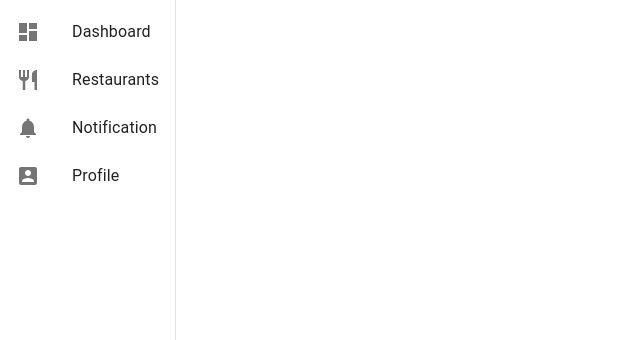
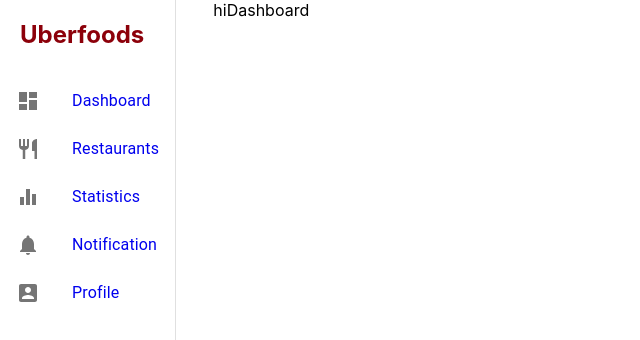
Before and after one commit to lirimmb/materialuidashboard, a React (Create React App) app: page /resDashboard in a window 1280 px wide. Shown: the top 340 px of the page, without its empty margins (0-640 px from the left). Built offline with nearby package versions, Linux system fonts and the light colour scheme.

Commit message:
+ react router

```diff
--- a/package.json
+++ b/package.json
@@ -10,6 +10,8 @@
     "@testing-library/user-event": "^12.1.10",
     "react": "^17.0.2",
     "react-dom": "^17.0.2",
+    "react-router": "^5.2.0",
+    "react-router-dom": "^5.2.0",
     "react-scripts": "4.0.3",
     "web-vitals": "^1.0.1"
   },
--- a/src/App.js
+++ b/src/App.js
@@ -1,12 +1,9 @@
 import './App.css';
-import Drawer from './component/RestaurantDashboard/Drawer';
-
+import RestaurantDashboard from './component/RestaurantDashboard/RestaurantDashboard';
 
 function App() {
   return (
-    <div className="App">
-      <Drawer/>
-    </div>
+      <RestaurantDashboard/>
   );
 }
 
--- /dev/null
+++ b/src/component/RestaurantDashboard/DashboardPage/DashboardPage.js
@@ -0,0 +1,13 @@
+import React, { Component } from 'react'
+
+export class DashboardPage extends Component {
+    render() {
+        return (
+            <div>
+                hiDashboard
+            </div>
+        )
+    }
+}
+
+export default DashboardPage
--- a/src/component/RestaurantDashboard/Drawer.js
+++ b/src/component/RestaurantDashboard/Drawer.js
@@ -7,17 +7,21 @@ import {
     ListItemText
     } from '@material-ui/core';
 import {ResMenuItems} from './ResMenuItems';
+import {Link} from 'react-router-dom';
 
 export class Drawer extends Component {
     render() {
         return (
-            <MUIDrawer variant="permanent">
+            <MUIDrawer variant="permanent" className="sidebar-drawer">
+                <h2 style={{color:'#8c000a', marginLeft:'20px'}}>Uberfoods</h2>
                 <List>
                     {ResMenuItems.map((menu,index)=>(
-                        <ListItem button key={menu}>
-                            <ListItemIcon>{menu.icon}</ListItemIcon>
-                            <ListItemText primary={menu.title}/>
-                        </ListItem>
+                        <Link to={menu.url} style={{textDecoration:'none'}}>
+                            <ListItem button key={menu}>
+                                <ListItemIcon>{menu.icon}</ListItemIcon>
+                                <ListItemText primary={menu.title}/>
+                            </ListItem>
+                        </Link>
                     ))}
                 </List>
             </MUIDrawer>
--- /dev/null
+++ b/src/component/RestaurantDashboard/NotificationsPage/Notifications.js
@@ -0,0 +1,13 @@
+import React, { Component } from 'react'
+
+export class Notifications extends Component {
+    render() {
+        return (
+            <div>
+                hiNotifications
+            </div>
+        )
+    }
+}
+
+export default Notifications
--- /dev/null
+++ b/src/component/RestaurantDashboard/ProfilePage/Profile.js
@@ -0,0 +1,13 @@
+import React, { Component } from 'react'
+
+export class Profile extends Component {
+    render() {
+        return (
+            <div>
+                hiProfile
+            </div>
+        )
+    }
+}
+
+export default Profile
--- a/src/component/RestaurantDashboard/ResMenuItems.js
+++ b/src/component/RestaurantDashboard/ResMenuItems.js
@@ -3,6 +3,7 @@ import DashboardIcon from '@material-ui/icons/Dashboard';
 import AccountBoxIcon from '@material-ui/icons/AccountBox';
 import NotificationsIcon from '@material-ui/icons/Notifications';
 import RestaurantIcon from '@material-ui/icons/Restaurant';
+import EqualizerIcon from '@material-ui/icons/Equalizer';
 
 export const ResMenuItems=[
     {
@@ -16,6 +17,11 @@ export const ResMenuItems=[
         icon:<RestaurantIcon/>
     },
     {
+        title: 'Statistics',
+        url:'resStatistics',
+        icon:<EqualizerIcon/>
+    },
+    {
         title: 'Notification',
         url:'resNotification',
         icon:<NotificationsIcon/>
--- /dev/null
+++ b/src/component/RestaurantDashboard/RestaurantDashboard.js
@@ -0,0 +1,41 @@
+import React, { Component } from 'react';
+import Drawer from './Drawer';
+import DashboardPage from './DashboardPage/DashboardPage';
+import {BrowserRouter as Router, Switch, Route} from 'react-router-dom';
+import Restaurants from './RestaurantPage/Restaurants';
+import Stats from './StatisticsPage/Stats';
+import Notifications from './NotificationsPage/Notifications'
+import Profile from './ProfilePage/Profile';
+import { Grid } from '@material-ui/core';
+import Paper from '@material-ui/core/Paper';
+
+
+
+
+export class RestaurantDashboard extends Component {
+    render() {
+        return (
+            <Router>
+                <Grid
+                    container
+                    spacing={0}
+                >
+                    <Grid item xs={2}>
+                        <Drawer/>
+                    </Grid>
+                    <Grid item xs={10}>
+                        <Switch>
+                            <Route path="/resDashboard" component={DashboardPage}/>
+                            <Route path="/resRestaurants" component={Restaurants}/>
+                            <Route path="/resStatistics" component={Stats}/>
+                            <Route path="/resNotification" component={Notifications}/>
+                            <Route path="/resProfile" component={Profile}/>
+                        </Switch>
+                    </Grid>
+                </Grid>
+            </Router>
+        )
+    }
+}
+
+export default RestaurantDashboard
--- /dev/null
+++ b/src/component/RestaurantDashboard/RestaurantPage/Restaurants.js
@@ -0,0 +1,13 @@
+import React, { Component } from 'react'
+
+export class Restaurants extends Component {
+    render() {
+        return (
+            <div>
+                hiRestaurants
+            </div>
+        )
+    }
+}
+
+export default Restaurants
--- /dev/null
+++ b/src/component/RestaurantDashboard/StatisticsPage/Stats.js
@@ -0,0 +1,13 @@
+import React, { Component } from 'react'
+
+export class Stats extends Component {
+    render() {
+        return (
+            <div>
+                hiStats
+            </div>
+        )
+    }
+}
+
+export default Stats
```
Also changed, not shown: 1 other file (tests, documents, lock files or other folders).
